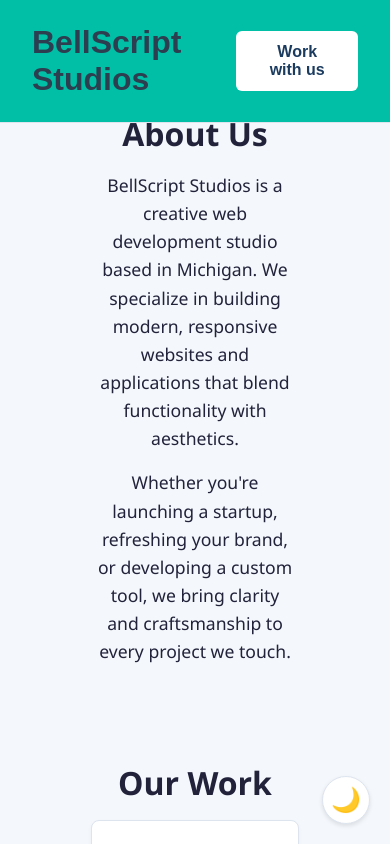
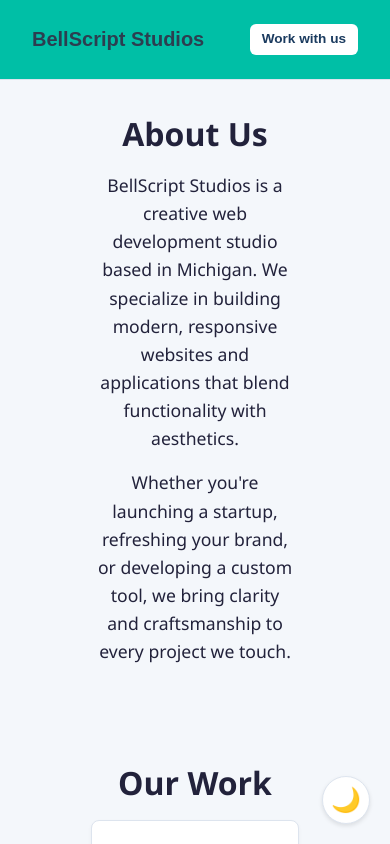
Before and after one commit to BellScriptStudios/bellscript-studios, a Next.js app: page / in a window 390 px wide. Shown: the top 844 px of the page. Built offline with nearby package versions, Linux system fonts and the light colour scheme.

Commit message:
fix: header and call to action button size on phone screen

```diff
--- a/src/styles/Home.module.css
+++ b/src/styles/Home.module.css
@@ -314,7 +314,30 @@
   transition: background-color 0.3s ease, transform 0.3s ease, filter 0.3s ease;
 }
 
-@media (max-width: 640px) {
+@media (max-width: 480px) {
+  .stickyheader h1 {
+    font-size: 1.25rem;
+  }
+
+  .stickyheader.scrolled h1 {
+    font-size: 1rem;
+  }
+
+  .stickyheader {
+    flex-wrap: wrap;
+    gap: 0.5rem;
+  }
+
+  .cta {
+    font-size: 0.85rem;
+    padding: 0.5rem 0.75rem;
+  }
+
+  .cta.scrolled {
+    padding: 0.25rem 0.5rem;
+    font-size: 0.75rem;
+  }
+
   .projectCard {
     flex-direction: column;
     align-items: center;
```
